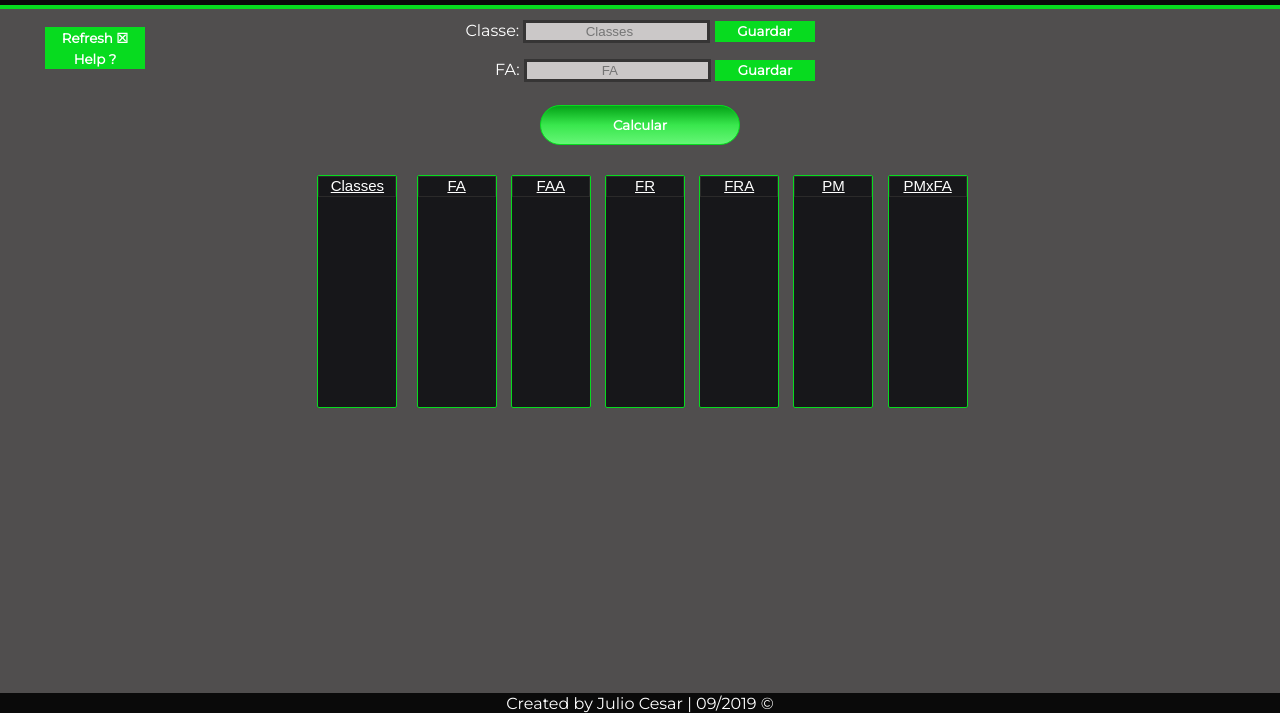
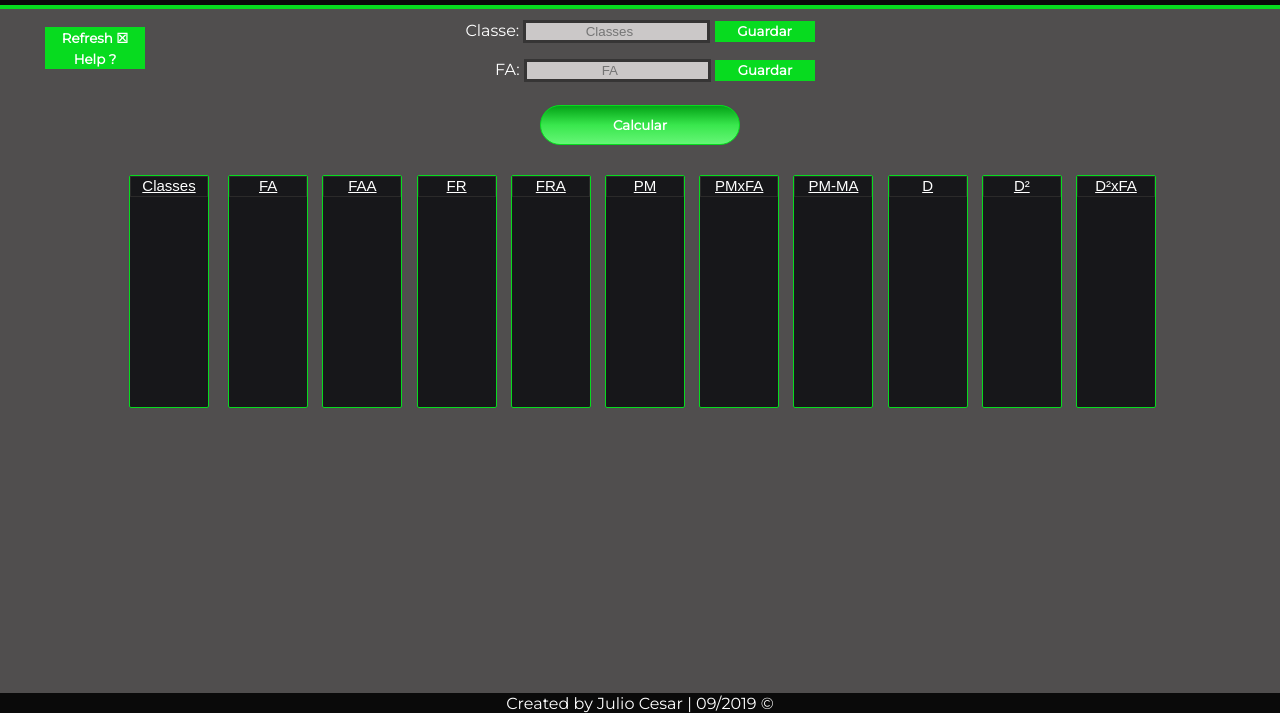
Before and after one commit to juliop3p/Distribuicao_De_Frequencia_Por_Intervalos, a plain HTML site: page index.html in a window 1280 px wide. Shown: the part 87-800 px from the top of the page. Drawn offline with Linux system fonts and the light colour scheme.

Commit message:
New Features

```diff
--- a/index.html
+++ b/index.html
@@ -47,9 +47,16 @@
             <li></li><select name="fra" id="fra" size="11px"><option class="labels">FRA</option></select></li>
             <li></li><select name="pm" id="pm" size="11px"><option class="labels">PM</option></select></li>
             <li></li><select name="pmxfa" id="pmxfa" size="11px"><option class="labels">PMxFA</option></select></li>
+            <li></li><select name="pmxfa" id="pm-ma" size="11px"><option class="labels">PM-MA</option></select></li>
+            <li></li><select name="pmxfa" id="d" size="11px"><option class="labels">D</option></select></li>
+            <li></li><select name="pmxfa" id="d2" size="11px"><option class="labels">D²</option></select></li>
+            <li></li><select name="pmxfa" id="d2xfa" size="11px"><option class="labels">D²xFA</option></select></li>
         </ul>
 
         <div id="showResult">
+
+        </div>
+        <div id="more-results">
 
         </div>
     </body>
```
